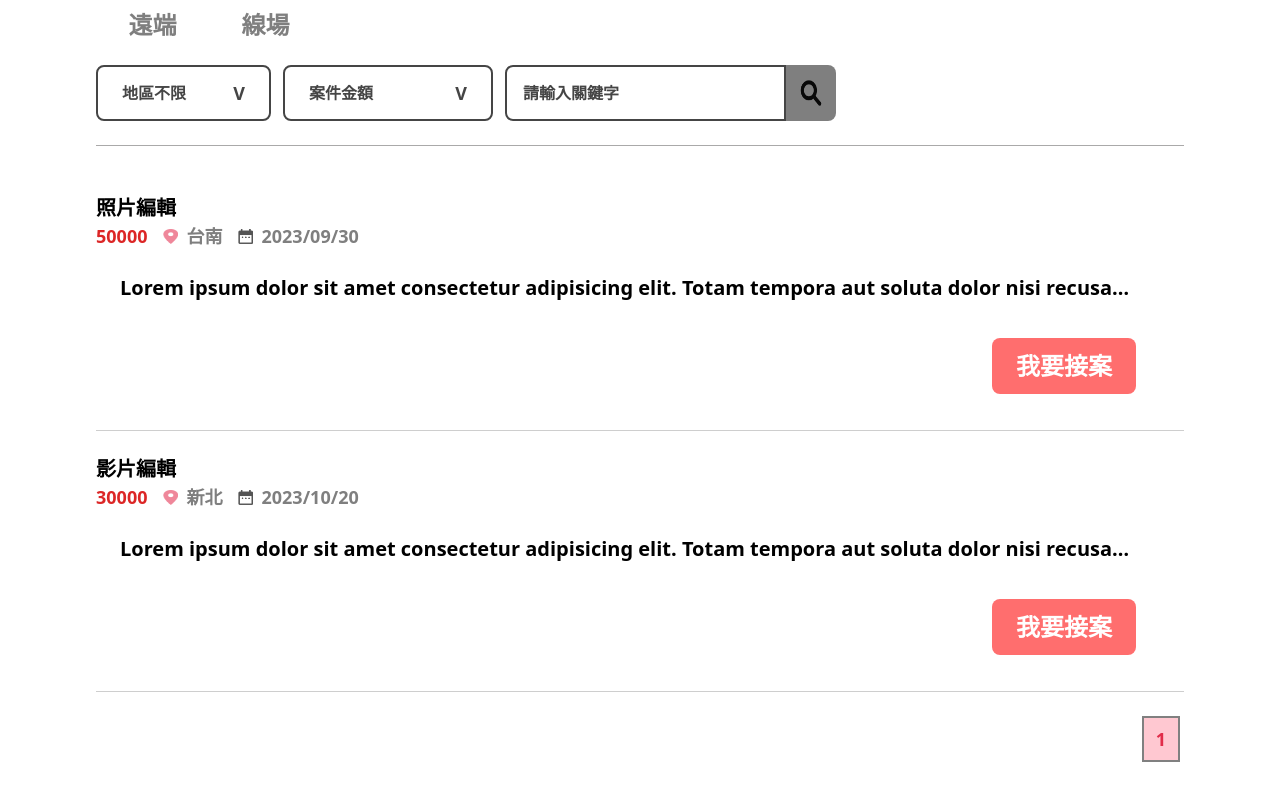
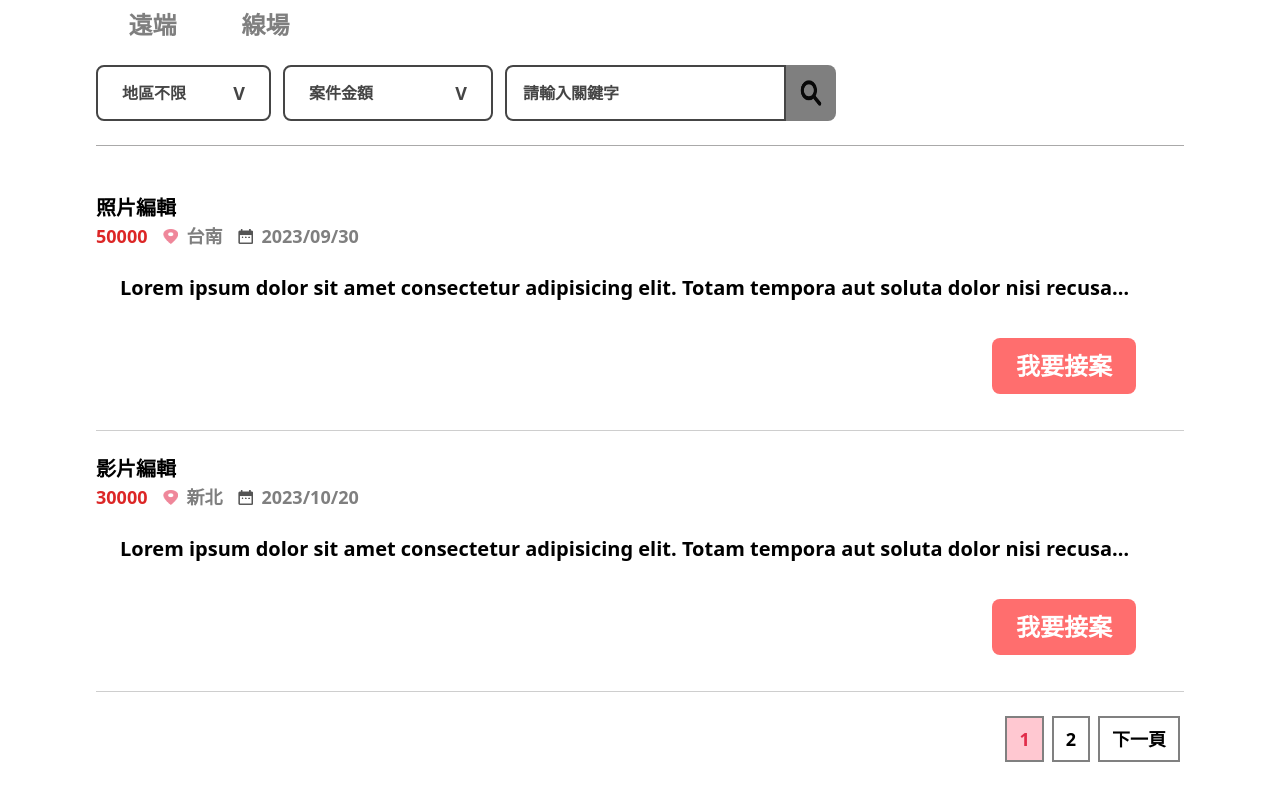
Before and after one commit to miguelyang123/case-receiving-platform-Vue, a Vue app: page /tackcasepage in a window 1280 px wide. Shown: the part 300-1100 px from the top of the page. Built offline with nearby package versions, Linux system fonts and the light colour scheme; some icons are missing.

Commit message:
1. 分頁完成 2. Page 暫時用不到(之後再來改)

```diff
--- a/src/components/Page.vue
+++ b/src/components/Page.vue
@@ -2,38 +2,62 @@
 import { mapActions } from 'pinia';
 import  defineStore  from '../store/dataStore';
 export default {
-    props:["data_list","data_page","data_pageNum"],
+    // props:["data_list","data_page","data_pageNum"],
     data() {
         return {
             // 找到的資訊
-            arrList: JSON.parse(this.data_list),
+            arrList: "",
 
-            page: this.data_page,      // 當前頁數
-            allPage: 4,  // 總頁數
+            showPage:5,
+            page: 1,      // 當前頁數
+            allPage: 0,  // 總頁數
             pageNum: this.data_pageNum,   // 分頁數量
             // agrijrgae:this.,
         }
     },
     methods:{
 
-        ...mapActions(defineStore,["setAllPage","getAllPage"]),
+        ...mapActions(defineStore,["setThisPage","getAllPageContent"]),
 
         // 上一頁
         pageBlank() {
             if (this.page !== 1) {
                 this.page -= 1;
+                this.content();
             }
         },
         //下一頁
         pageNext() {
             if (this.page !== this.allPage) {
                 this.page += 1;
+                this.content();
             }
+        },
+
+        // 製作分頁內容
+        content(){
+            let pageArrList = [];
+
+            for(let i=(this.page-1)*10;i<this.arrList.length;i++){
+                if (pageArrList.length>=this.showPage) {
+                    break;
+                }
+                pageArrList.push(arrList[i]);
+            }
+            this.$emit("pageArr",pageArrList);
         },
     },
     created(){
-        this.allPage = this.getAllPage();
+        const arr1 = this.getAllPageContent();
 
+        this.arrList = arr1.arrList;
+        this.showPage = arr1.showPage;
+        this.page = arr1.page;
+        this.allPage = arr1.allPage;
+        this.pageNum = arr1.pageNum;
+    },
+    mounted(){
+        this.content();
     },
     computed: {
         pageNumCheck() {
@@ -58,7 +82,6 @@ export default {
             for (let i = fistPage; i <= endPage; i++) {
                 arr.push(i);
             }
-
             return arr;
         },
     },
--- a/src/store/dataStore.js
+++ b/src/store/dataStore.js
@@ -7,7 +7,15 @@ export default defineStore("dataStore", {
   state: () => ({
     numTest: 1,
 
-    allPage1:1,
+    // 分頁處理
+    pageContent:{
+      arrList:"",  // 所有資料
+
+      showPage:5,
+      page:1, // 當前頁面
+      allPage:1,  // 總數
+      pageNum:5, // 分頁數
+    }
   }),
   //getters 類似 computed
   //沒有this
@@ -27,11 +35,21 @@ export default defineStore("dataStore", {
     //   this.location = num;
     // },
 
-    getAllPage(){
-      return this.allPage1;
+    getThisPage(){
+      return this.pageContent.thisPage;
     },
-    setAllPage(page){
-      this.allPage1 = page;
+    setThisPage(thisPage1){
+      this.pageContent.thisPage = thisPage1;
+    },
+    getAllPageContent(){
+      return this.pageContent;
+    },
+    setAllPageContent(thisallData){
+      this.pageContent.arrList = thisallData.allUsers;
+      this.pageContent.showPage = thisallData.showPage;
+      this.pageContent.page = thisallData.page;
+      this.pageContent.allPage = thisallData.allPage;
+      this.pageContent.pageNum = thisallData.pageNum;
     }
   },
 });
--- a/src/views/ManagerPage.vue
+++ b/src/views/ManagerPage.vue
@@ -1,24 +1,40 @@
 <script>
-import PageVue from "../components/Page.vue";
+// import PageVue from "../components/Page.vue";
 import { mapActions } from 'pinia';
 import  defineStore  from '../store/dataStore';
+import { Icon } from '@iconify/vue';
 export default {
-    components:{
-        PageVue,
-    },
+    // components:{
+    //     PageVue,
+    // },
+    components: {
+		Icon,
+	},
     data() {
         return {
+            // contentPage:{
+            //     allUsers:[],
+            //     pageAllUsers:[],
+
+            //     showPage:5,  // 顯示幾筆
+            //     page: 1,      // 當前頁數
+            //     allPage: 5,  // 總頁數
+            //     pageNum: 5    // 分頁數量
+            // },
 
             allUsers:[],
+            pageAllUsers:[],
 
+            showPage:10,  // 顯示幾筆
             page: 1,      // 當前頁數
             allPage: 5,  // 總頁數
             pageNum: 5    // 分頁數量
+
         }
     },
     methods:{
 
-        ...mapActions(defineStore,["setAllPage","getAllPage"]),
+        ...mapActions(defineStore,["setAllPageContent","getThisPage"]),
 
         selectCase(){
             fetch("http://localhost:8080/api/get_all_user")
@@ -44,17 +60,78 @@ export default {
                     });
                 });
 
-                this.allPage = this.allUsers.length;
-                this.setAllPage(this.allPage);
-
+                this.allPage = Math.floor((this.allUsers.length)/this.showPage+1);
+                this.content();
+                // this.setAllPageContent(this.allUsers,this.showPage,this.page,this.allPage,this.pageNum);
+                // this.setAllPageContent(this.contentPage);
             })
             .catch(errorTest => {
                 console.log(errorTest);
             })
-        }
+        },
+
+        // 上一頁
+        pageBlank() {
+            if (this.page !== 1) {
+                this.page -= 1;
+                this.content();
+            }
+        },
+        //下一頁
+        pageNext() {
+            if (this.page !== this.allPage) {
+                this.page += 1;
+                this.content();
+            }
+        },
+
+        // 製作分頁內容
+        content(){
+            let pageArrList = [];
+
+            for(let i=(this.page-1)*this.showPage;i<this.allUsers.length;i++){
+                if (pageArrList.length>=this.showPage) {
+                    break;
+                }
+                pageArrList.push(this.allUsers[i]);
+            }
+            // this.$emit("pageArr",pageArrList);
+            this.pageAllUsers = pageArrList;
+        },
+
     },
     mounted(){
         this.selectCase();
+    },
+
+    computed: {
+        pageNumCheck() {
+
+            let fistPage, endPage;  // 分頁開始, 分頁結束
+            let arr = [];
+
+            if (this.allPage <= this.pageNum) {  // 當總頁數小於設定頁數
+                fistPage = 1;
+                endPage = this.allPage;
+            } else if (this.page <= Math.floor(this.pageNum / 2) + 1) {   // 當前頁數 <= 設定頁數/2 +1
+                fistPage = 1;
+                endPage = this.pageNum;
+            } else if (this.page + Math.floor(this.pageNum / 2) >= this.allPage) {  // 當前頁數 + 設定頁數/2 >= 總頁數
+                endPage = this.allPage;
+                fistPage = this.allPage - this.pageNum + 1;
+            } else {
+                fistPage = this.page - Math.floor(this.pageNum / 2);
+                endPage = this.page + Math.floor(this.pageNum / 2);
+            }
+
+            for (let i = fistPage; i <= endPage; i++) {
+                arr.push(i);
+            }
+
+            this.content();
+
+            return arr;
+        },
     },
 }
 </script>
@@ -63,11 +140,19 @@ export default {
        <table class="border-2 border-black border-collapse w-full my-12">
         <thead>
             <tr>
+                <th colspan="7">
+                    <div class="flex my-3">
+                        <input type="text" class="py-3 px-6  border border-[#e2e2e2] bg-[#d7d7d7] outline-none rounded-lg placeholder:text-[#494949]" placeholder="請輸入姓名或評價">
+                        <Icon icon="mingcute:search-2-fill" />
+                    </div>
+                </th>
+            </tr>
+            <tr>
                 <th class="border-2 border-black whitespace-pre" v-for="(item,index) in ['','E-Mail','姓名','手機','評價','身分權限 \n (管理者)','鎖定狀態']">{{ item }}</th>
             </tr>
         </thead>
         <tbody>
-            <tr v-for="(item1,index1) in allUsers">
+            <tr v-for="(item1,index1) in pageAllUsers">
                 <td class="border-2 border-black text-center py-2">
                     <button type="button" class="editBtn">修改</button>
                 </td>
@@ -77,8 +162,23 @@ export default {
         <tfoot>
             <tr>
                 <td colspan="7" class="py-3 pr-3">
-                    <PageVue :data_list="JSON.stringify(allUsers)" :data_page="page" :data_pageNum="pageNum"></PageVue>
+                    <!-- <PageVue @pageArr="pageArr1"></PageVue> -->
+                    <div v-if="page !== 0" class="flex justify-end items-end">
+                        <button v-if="page !== 1" type="button" class="pageBtn" @click="pageBlank()">上一頁</button>
 
+                        <button v-if="page > Math.floor(this.pageNum / 2) + 1" type="button" class="pageBtn" @click="page = 1">1</button>
+                        <div v-if="page > Math.floor(this.pageNum / 2) + 2" type="button" class="mx-3 text-lg font-bold">...</div>
+
+                        <button type="button" :class="{ 'pageBtn': true, 'bg-[#ffc8d1] text-[#E12D4A]': index === page }"
+                            v-for="(index) in pageNumCheck" @click="page = index">{{ index }}</button>
+
+                        <div v-if="page + Math.floor(this.pageNum / 2) + 1 < allPage" type="button" class="mx-3 text-[1.125rem] font-bold">
+                            ...</div>
+                        <button v-if="page + Math.floor(this.pageNum / 2) < allPage" type="button" class="pageBtn"
+                            @click="page = allPage">{{ allPage }}</button>
+
+                        <button v-if="page !== allPage" type="button" class="pageBtn" @click="pageNext()">下一頁</button>
+                    </div>
                 </td>
             </tr>
         </tfoot>
@@ -103,4 +203,18 @@ export default {
             background-color: #FF6E6E;
         }
     }
+
+    // 分頁
+    .pageBtn {
+        border: gray 2px solid;
+        padding: 0.75rem;
+        margin: 0 0.25rem;
+        font-size: 1.125rem;
+        line-height: 1.125rem;
+        font-weight: bold;
+
+        &:hover {
+            background: #ffc8d1;
+        }
+    }
 </style>
--- a/src/views/TackCasePage.vue
+++ b/src/views/TackCasePage.vue
@@ -3,17 +3,15 @@ import { mapActions } from 'pinia';
 import  defineStore  from '../store/dataStore'
 import { RouterLink, RouterView } from 'vue-router';
 import { Icon } from '@iconify/vue';
-import PageVue from "../components/Page.vue"
+// import PageVue from "../components/Page.vue";
 export default {
     components: {
-        RouterLink,Icon,PageVue,
+        RouterLink,Icon,
     },
 
     data() {
         return {
-
             thisType: ["text-red-600", ""],
-
             mapShow: false,
             map: ["地區不限",
                 "臺北", "新北", "基隆", "桃園", "新竹", "宜蘭",
@@ -31,7 +29,7 @@ export default {
             thisKeyWord: "",  // 關鍵字
 
             // 找到的資訊
-            arrList: [{
+            allUsers: [{
                 'title': '照片編輯', 'price': 50000, 'location': '台南', 'caseDate': '2023/09/30', 'case_class':'線上' ,
                 'content': 'Lorem ipsum dolor sit amet consectetur adipisicing elit.             Totam tempora aut soluta dolor nisi recusandae   \n   \n  dolorum aperiam, repellat',
                 'uuid':'AA123','user_name':'寺井','email':'dfgh@gmail.com','phone':'0912345678','評價':0
@@ -40,9 +38,11 @@ export default {
                 'content': 'Lorem ipsum dolor sit amet consectetur adipisicing elit.             Totam tempora aut soluta dolor nisi recusandae   \n   \n   doloremque placeat',
                 'uuid':'BB456','user_name':'皈依','email':'bhjk@gmail.com','phone':'0987654321','評價':3
             }],
+            pageAllUsers:[],
 
+            showPage:5,  // 顯示幾筆
             page: 1,      // 當前頁數
-            allPage: 15,  // 總頁數
+            allPage: 2,  // 總頁數
             pageNum: 5    // 分頁數量
         }
     },
@@ -80,6 +80,65 @@ export default {
             this.priceShow = false;
         },
 
+        // 上一頁
+        pageBlank() {
+            if (this.page !== 1) {
+                this.page -= 1;
+                this.content();
+            }
+        },
+        //下一頁
+        pageNext() {
+            if (this.page !== this.allPage) {
+                this.page += 1;
+                this.content();
+            }
+        },
+
+        // 製作分頁內容
+        content(){
+            let pageArrList = [];
+
+            for(let i=(this.page-1)*this.showPage;i<this.allUsers.length;i++){
+                if (pageArrList.length>=this.showPage) {
+                    break;
+                }
+                pageArrList.push(this.allUsers[i]);
+            }
+            // this.$emit("pageArr",pageArrList);
+            this.pageAllUsers = pageArrList;
+        },
+
+    },
+
+    computed: {
+        pageNumCheck() {
+
+            let fistPage, endPage;  // 分頁開始, 分頁結束
+            let arr = [];
+
+            if (this.allPage <= this.pageNum) {  // 當總頁數小於設定頁數
+                fistPage = 1;
+                endPage = this.allPage;
+            } else if (this.page <= Math.floor(this.pageNum / 2) + 1) {   // 當前頁數 <= 設定頁數/2 +1
+                fistPage = 1;
+                endPage = this.pageNum;
+            } else if (this.page + Math.floor(this.pageNum / 2) >= this.allPage) {  // 當前頁數 + 設定頁數/2 >= 總頁數
+                endPage = this.allPage;
+                fistPage = this.allPage - this.pageNum + 1;
+            } else {
+                fistPage = this.page - Math.floor(this.pageNum / 2);
+                endPage = this.page + Math.floor(this.pageNum / 2);
+            }
+
+            for (let i = fistPage; i <= endPage; i++) {
+                arr.push(i);
+            }
+
+            this.content();
+
+            return arr;
+        },
     },
 }
 </script>
@@ -141,7 +200,7 @@ export default {
 
         <!-- <RouterLink :to="{ name: 'TackCaseDetailsPage', params: { thisList: JSON.stringify(item) } }" class=" relative" -->
         <div class=" relative cursor-pointer" @click="thisCase(item)"
-            v-for="(item, index) in arrList">
+            v-for="(item, index) in allUsers">
             <h1 class=" font-bold text-xl">{{ item.title }}</h1>
             <div class="flex">
                 <p class="text-red-600 font-bold text-lg">{{ item.price }}</p>
@@ -176,7 +235,22 @@ export default {
             <p class="text-xl">你可以嘗試更換你的篩選條件或關鍵字</p>
         </div>
 
-        <PageVue :data_list="JSON.stringify(arrList)" :data_page="page" :data_allPage="allPage" :data_pageNum="pageNum"></PageVue>
+        <div v-if="page !== 0" class="flex justify-end items-end">
+            <button v-if="page !== 1" type="button" class="pageBtn" @click="pageBlank()">上一頁</button>
+
+            <button v-if="page > Math.floor(this.pageNum / 2) + 1" type="button" class="pageBtn" @click="page = 1">1</button>
+            <div v-if="page > Math.floor(this.pageNum / 2) + 2" type="button" class="mx-3 text-lg font-bold">...</div>
+
+            <button type="button" :class="{ 'pageBtn': true, 'bg-[#ffc8d1] text-[#E12D4A]': index === page }"
+                v-for="(index) in pageNumCheck" @click="page = index">{{ index }}</button>
+
+            <div v-if="page + Math.floor(this.pageNum / 2) + 1 < allPage" type="button" class="mx-3 text-[1.125rem] font-bold">
+                ...</div>
+            <button v-if="page + Math.floor(this.pageNum / 2) < allPage" type="button" class="pageBtn"
+                @click="page = allPage">{{ allPage }}</button>
+
+            <button v-if="page !== allPage" type="button" class="pageBtn" @click="pageNext()">下一頁</button>
+        </div>
     </div>
 </template>
 
@@ -270,4 +344,18 @@ export default {
     }
 }
 
+// 分頁
+.pageBtn {
+        border: gray 2px solid;
+        padding: 0.75rem;
+        margin: 0 0.25rem;
+        font-size: 1.125rem;
+        line-height: 1.125rem;
+        font-weight: bold;
+
+        &:hover {
+            background: #ffc8d1;
+        }
+    }
+
 </style>
```
